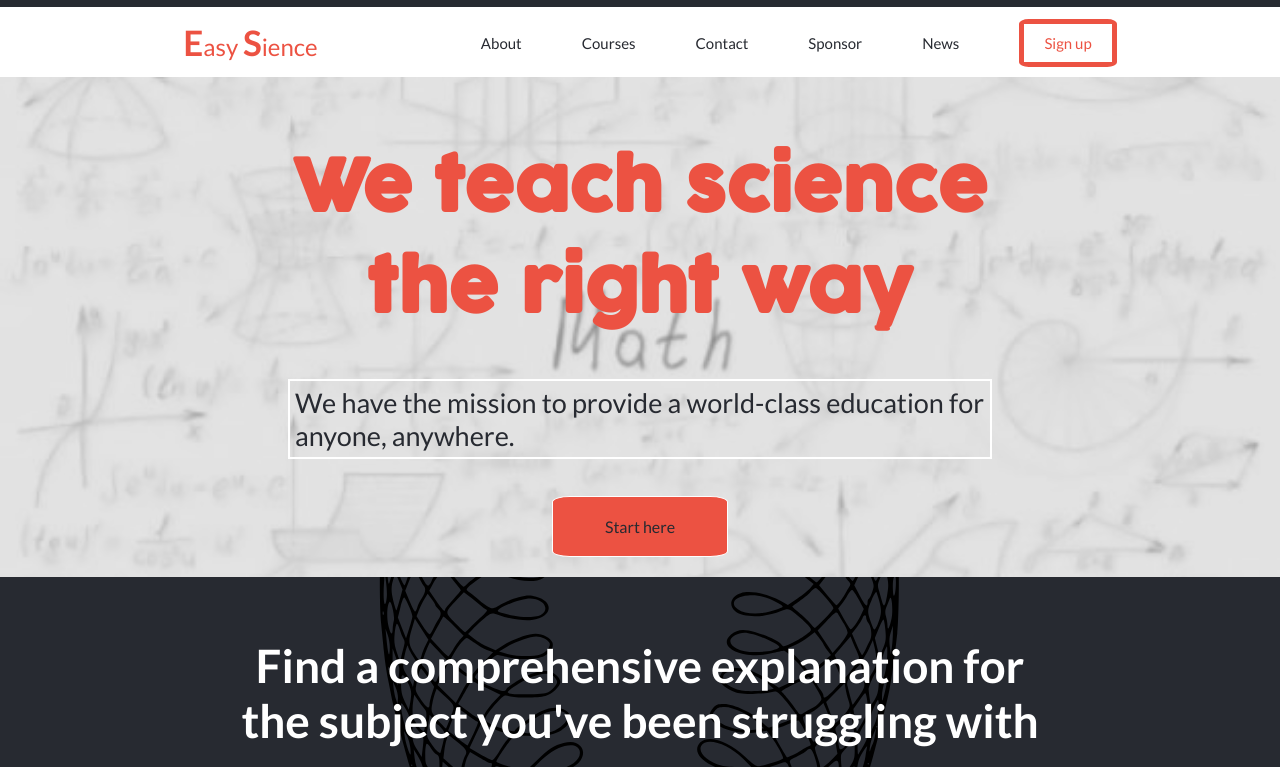
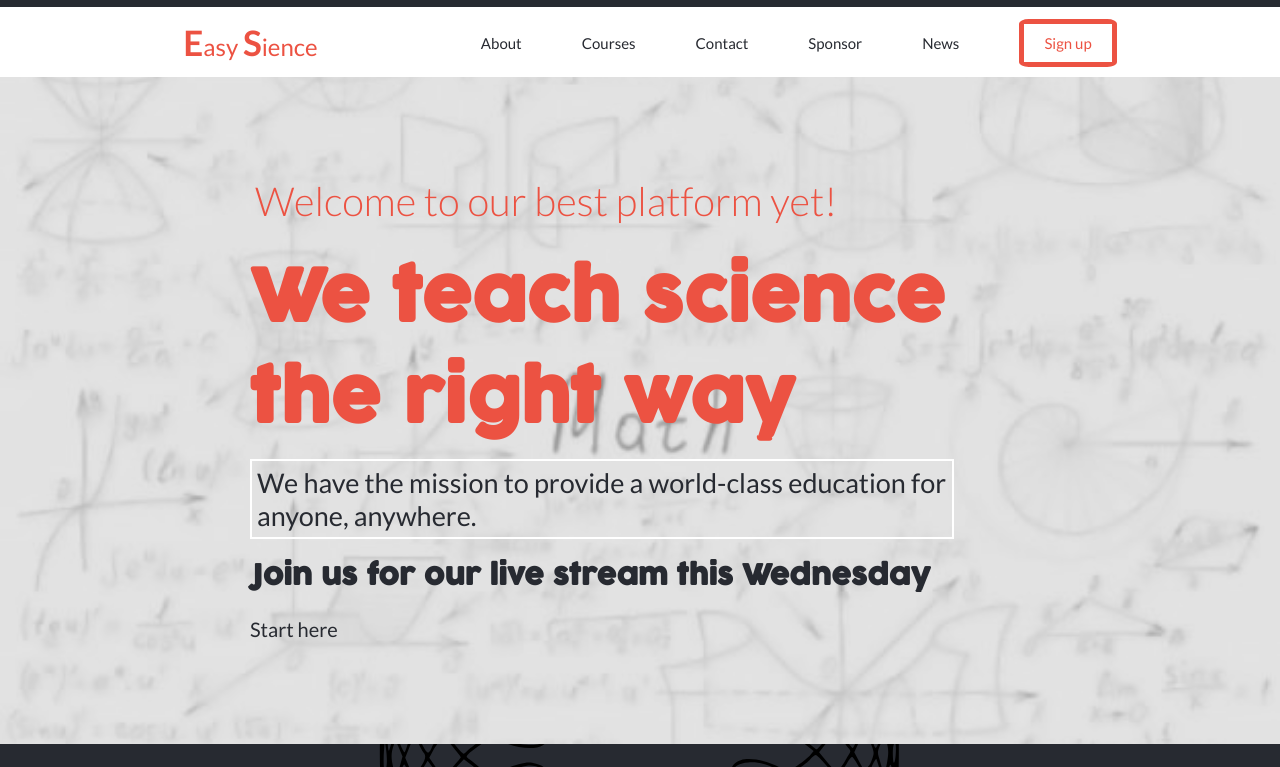
Before and after one commit to carloshs1994/easyscience, a website: page index.html in a window 1280 px wide. Shown: the part 33-800 px from the top of the page. Drawn offline with Linux system fonts and the light colour scheme.

Commit message:
Fix Home-section's layout

```diff
--- a/index.html
+++ b/index.html
@@ -36,8 +36,10 @@
   <main>
     <section class="home-page">
         <div class="home-text">
+          <p class="light-text">Welcome to our best platform yet!</p>
           <h1>We teach science the right way</h1>
           <p>We have the mission to provide a world-class education for anyone, anywhere.</p>
+          <h2>Join us for our live stream this Wednesday</h2>
           <a class="button" href="courses.html">Start here</a>
         </div>
     </section>
--- a/style.css
+++ b/style.css
@@ -16,6 +16,11 @@
 @font-face {
   font-family: latoItalic;
   src: url(fonts/Lato/Lato-Italic.ttf);
+}
+
+@font-face {
+  font-family: latoLight;
+  src: url(fonts/Lato/Lato-Light.ttf);
 }
 
 body {
@@ -136,7 +141,7 @@ p {
   background-size: cover;
   margin: 0;
   width: 100%;
-  height: 500px;
+  height: 667px;
   display: flex;
   flex-direction: column;
   justify-content: center;
@@ -149,9 +154,9 @@ p {
   height: 100%;
   display: flex;
   flex-direction: column;
-  justify-content: flex-end;
+  justify-content: center;
   align-items: center;
-  gap: 37px;
+  gap: 20px;
   padding-bottom: 20px;
 }
 
@@ -172,16 +177,35 @@ h2 {
 }
 
 .home-text h1,
+.home-text h2,
 .home-text p {
+  text-align: left;
+  width: 90%;
   max-width: 500px;
 }
 
 .home-text p {
-  width: 80%;
   color: #272a31;
   font-size: 20px;
   border: 2px solid #fff;
   padding: 5px;
+}
+
+.home-text p.light-text {
+  font-family: latoLight, Arial, Helvetica, sans-serif;
+  color: #ec5242;
+  font-size: 40px;
+  border: none;
+  width: 90%;
+}
+
+.home-text h1 {
+  font-size: 34px;
+}
+
+.home-text h2 {
+  font-family: cocogoose, Arial, Helvetica, sans-serif;
+  font-size: 28px;
 }
 
 .button {
@@ -195,14 +219,21 @@ h2 {
   text-align: center;
 }
 
+.home-text .button {
+  background-color: #ec534200;
+  color: #272a31;
+  font-size: 20px;
+  border: none;
+  width: 90%;
+  max-width: 500px;
+  padding: 0;
+  text-align: left;
+}
+
 .button:hover {
   border: 3px solid #ec5242;
   background-color: #272a31;
   box-shadow: 0 4px 8px 0 rgb(236 82 66 / 60%), 0 6px 20px 0 rgb(236 82 66 / 19%);
-}
-
-.home-text .button {
-  width: 60%;
 }
 
 .about {
@@ -590,6 +621,11 @@ textarea::placeholder {
     font-size: 27px;
   }
 
+  .home-text h2,
+  .home-text .button {
+    max-width: 700px;
+  }
+
   .about h2 {
     font-size: 46px;
     padding: 0;
@@ -696,3 +732,39 @@ textarea::placeholder {
     gap: 60px;
   }
 }
+
+@media (min-width: 1200px) {
+  .home-text {
+    position: relative;
+  }
+
+  .home-text p.light-text {
+    position: absolute;
+    top: 95px;
+    left: 250px;
+  }
+
+  .home-text h1 {
+    position: absolute;
+    top: 173px;
+    left: 250px;
+  }
+
+  .home-text p {
+    position: absolute;
+    top: 382px;
+    left: 250px;
+  }
+
+  .home-text h2 {
+    position: absolute;
+    top: 480px;
+    left: 250px;
+  }
+
+  .home-text .button {
+    position: absolute;
+    top: 540px;
+    left: 250px;
+  }
+}
```
Also changed, not shown: courses.html (+1 -1 lines).
